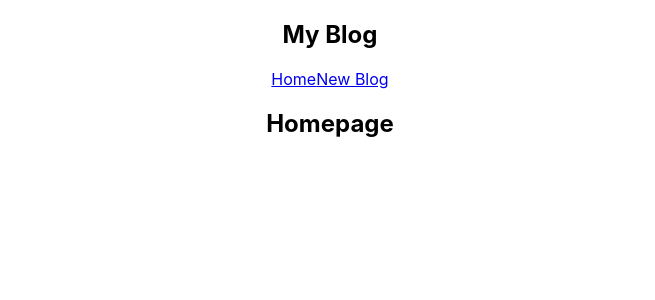
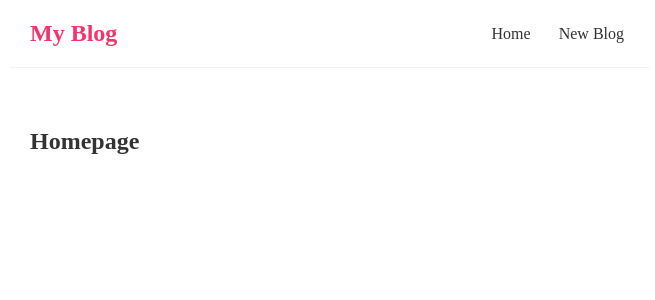
Before and after one commit to ZbigniewKulczynski1984/Blog_27.02.2023, a React (Create React App) app in the folder blog/: page / in a window 1280 px wide. Shown: the top 300 px of the page, without its empty margins (310-965 px from the left). Built offline with nearby package versions, Linux system fonts and the light colour scheme.

Commit message:
style added

```diff
--- a/blog/src/App.css
+++ /dev/null
@@ -1,38 +0,0 @@
-.App {
-  text-align: center;
-}
-
-.App-logo {
-  height: 40vmin;
-  pointer-events: none;
-}
-
-@media (prefers-reduced-motion: no-preference) {
-  .App-logo {
-    animation: App-logo-spin infinite 20s linear;
-  }
-}
-
-.App-header {
-  background-color: #282c34;
-  min-height: 100vh;
-  display: flex;
-  flex-direction: column;
-  align-items: center;
-  justify-content: center;
-  font-size: calc(10px + 2vmin);
-  color: white;
-}
-
-.App-link {
-  color: #61dafb;
-}
-
-@keyframes App-logo-spin {
-  from {
-    transform: rotate(0deg);
-  }
-  to {
-    transform: rotate(360deg);
-  }
-}
--- a/blog/src/App.js
+++ b/blog/src/App.js
@@ -1,12 +1,10 @@
-import './App.css';
 import Navbar from './Navbar';
-import Home from './Home'
+import Home from './Home';
 
 function App() {
-
 	return (
 		<div className="App">
-      <Navbar />
+			<Navbar />
 			<div className="content">
 				<Home />
 			</div>
--- a/blog/src/index.css
+++ b/blog/src/index.css
@@ -1,13 +1,34 @@
-body {
+@import url('https://fonts.googleapis.com/css2?family=Montserrat:ital,wght@0,400;1,700&family=Roboto:ital,wght@1,300;1,400&display=swap');
+
+* {
   margin: 0;
-  font-family: -apple-system, BlinkMacSystemFont, 'Segoe UI', 'Roboto', 'Oxygen',
-    'Ubuntu', 'Cantarell', 'Fira Sans', 'Droid Sans', 'Helvetica Neue',
-    sans-serif;
-  -webkit-font-smoothing: antialiased;
-  -moz-osx-font-smoothing: grayscale;
+  font-family: "Quicksand";
+  color: #333;
 }
-
-code {
-  font-family: source-code-pro, Menlo, Monaco, Consolas, 'Courier New',
-    monospace;
+.navbar {
+  padding: 20px;
+  display: flex;
+  align-items: center;
+  max-width: 600px;
+  margin: 0 auto;
+  border-bottom: 1px solid #f2f2f2;
 }
+.navbar h1 {
+  color: #f1356d;
+}
+.navbar .links {
+  margin-left: auto;
+}
+.navbar a {
+  margin-left: 16px;
+  text-decoration: none;
+  padding: 6px;
+}
+.navbar a:hover {
+  color: #f1356d;
+}
+.content {
+  max-width: 600px;
+  margin: 40px auto;
+  padding: 20px;
+}
```
